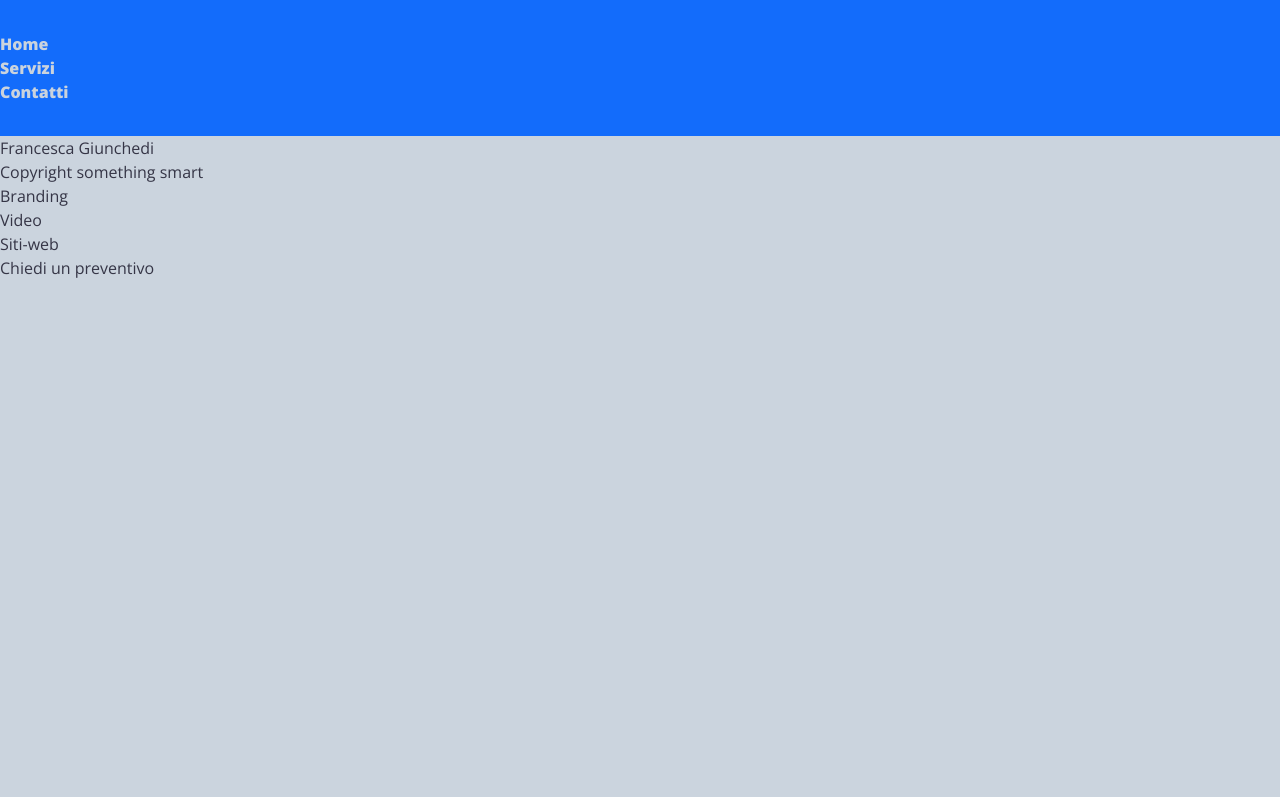
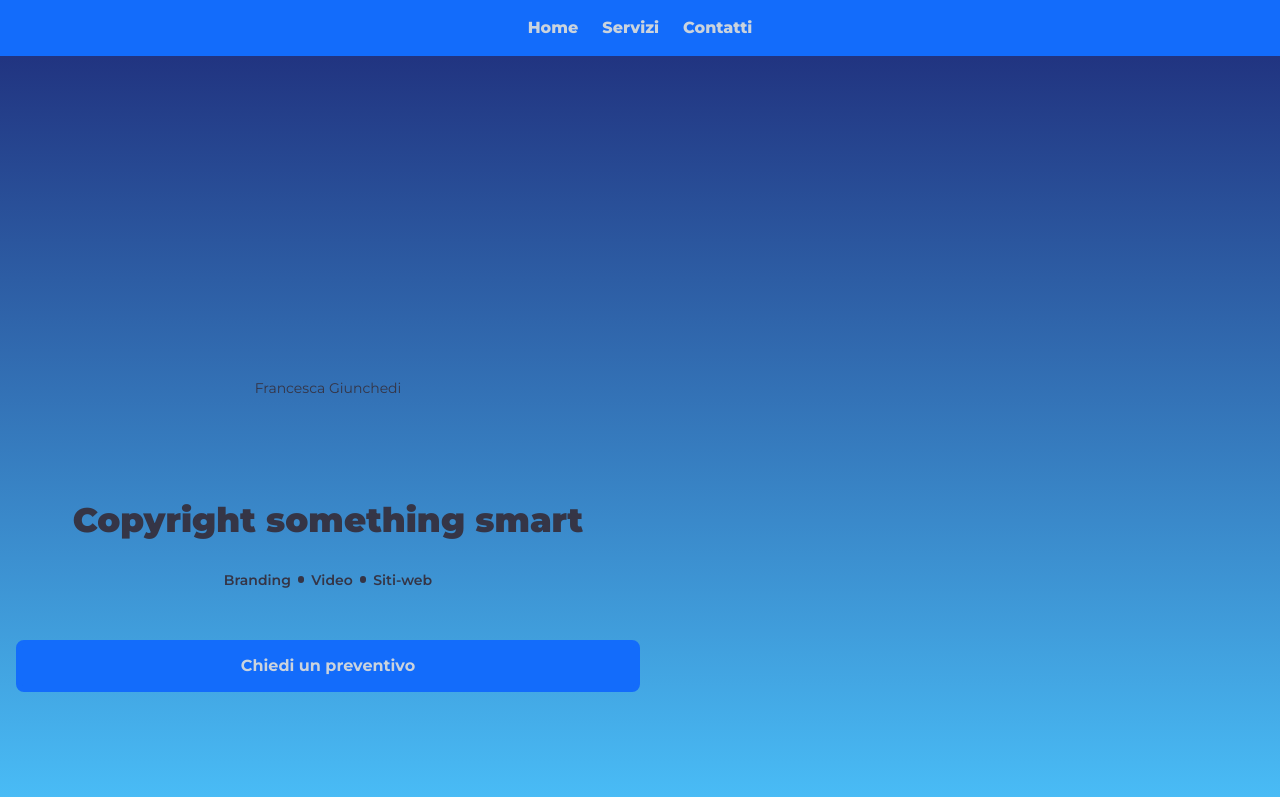
Before and after one commit to francescagiunchedi/MyWebsite, a website: page index.html in a window 1280 px wide. Shown: the top 797 px of the page. Drawn offline with nearby package versions, Linux system fonts and the light colour scheme.

Commit message:
head styling

```diff
--- a/index.html
+++ b/index.html
@@ -29,7 +29,7 @@
     <title>Francesca Giunchedi</title>
   </head>
   <body>
-    <header>
+    <header class="bg-gradient-to-b from-bgBase to-bgGradient">
       <nav>
         <ul class="nav-list">
           <li><a href="">Home</a></li>
@@ -37,22 +37,25 @@
           <li><a href="">Contatti</a></li>
         </ul>
       </nav>
-      <section class="header-containe">
+      <section class="nav-section px-4 ">
+        <div class="grid grid-cols-1 md:grid-cols-2">
           <div class="head-calToAction">
             <p>Francesca Giunchedi</p>
-          <h1>Copyright something smart</h1>
+            <h1 class="text-center">Copyright something smart</h1>
             <ul>
               <li>Branding</li>
               <li>Video</li>
               <li>Siti-web</li>
             </ul>
-          <a
-            class="call-to-action"
-            href="http://"
-            >Chiedi un preventivo</a
-          >
+            <div class="call-to-action">
+              <a href="http://">Chiedi un preventivo</a>
+            </div>
+          </div>
+          <!-- img -->
+          <div class="hidden">image</div>
         </div>
       </section>
+      <!-- <div class="overlay"></div> -->
     </header>
     <!-- start of main contenent -->
     <main class="main-body">
--- a/src/styles.css
+++ b/src/styles.css
@@ -4,24 +4,24 @@
 
 /* npx tailwindcss -i ./src/styles.css -o ./public/styles-output.css --watch */
 
-* {
-  box-sizing: border-box;
-}
-
 :root {
-  --primary-color: hsl(217, 97%, 53%);
-  --primary-textColor: hsl(240, 14%, 24%);
+  --primary-color: #136cfb;
+  --primary-textColor: #353546;
   --body-text-size: 16px;
   --baseline: 1.5rem;
   --doubleBaseline: calc(var(--baseline) * 2);
-  --background-gradient: linear-gradient(
-    180deg,
-    hsl(212, 22%, 83%) 100%,
-    hsl(210, 14%, 92%) 0%
-  );
-  --bacground-color: hsl(212, 22%, 83%);
+
+  --bacground-color: #cad3dd;
+  --titles: "Montserrat", sans-serif;
 }
-
+h1 {
+  margin: 0;
+  padding: 0;
+  font-family: var(--titles);
+  font-size: 34px;
+  line-height: var(--doubleBaseline);
+  font-weight: 900;
+}
 body {
   height: 100vw;
   margin: 0;
@@ -33,18 +33,97 @@ body {
 }
 header {
   height: 100vh;
+  width: 100%;
   margin: 0;
-  background: linear-gradient(
-    180deg,
-    rgba(203, 212, 222, 1) 100%,
-    rgba(231, 234, 237, 1) 0%
-  );
+  padding: 0;
 }
+/* header .overlay {
+  position: absolute;
+  top: 0;
+  left: 0;
+  height: 100%;
+  width: 100%;
+  background: black;
+} */
 nav {
   margin: 0;
   padding: 0;
   font-weight: 800;
   color: var(--bacground-color);
-  background-color: var(--primary-color);
-  padding: 2rem 0;
+  background: var(--primary-color);
+  font-family: var(--titles);
 }
+nav > ul {
+  text-decoration: none;
+  padding: 0;
+  margin: 0;
+  display: flex;
+  justify-content: center;
+  align-content: center;
+}
+
+nav > ul > li {
+  @apply px-3 py-4;
+}
+.nav-section {
+  height: 100vw;
+  position: relative;
+}
+.nav-section > div {
+  position: relative;
+  height: 100vw;
+  top: calc(50vw - 25vw);
+}
+
+.call-to-action {
+  margin: 0;
+  padding: 0.5rem 0.5rem;
+  color: var(--bacground-color);
+  background: var(--primary-color);
+  font-family: var(--titles);
+  font-weight: 700;
+  border-radius: 0.5rem;
+  border-color: var(--primary-color);
+  border-width: 0.4rem;
+  border-style: solid;
+  text-align: center;
+}
+
+.head-calToAction > ul {
+  margin: 0;
+  padding: 0;
+  display: flex;
+  justify-content: center;
+  font-family: var(--titles);
+  font-size: 14px;
+  font-weight: 600;
+  margin-top: var(--baseline);
+  margin-bottom: var(--doubleBaseline);
+}
+.head-calToAction > ul > li {
+  position: relative;
+}
+
+.head-calToAction > ul > li::before {
+  --size: 0.4rem;
+  content: "";
+  width: var(--size);
+  height: var(--size);
+  background: var(--primary-textColor);
+  border-radius: 50%;
+  display: inline-block;
+  margin: 0 0.5em;
+  position: relative;
+  top: -10%;
+}
+.head-calToAction > ul > li:first-child:before {
+  content: none;
+}
+.head-calToAction > p {
+  font-family: var(--titles);
+  font-size: 14px;
+  font-weight: 400;
+  line-height: var(--baseline);
+  text-align: center;
+  margin-bottom: calc(var(--baseline) * 4);
+}
--- a/tailwind.config.js
+++ b/tailwind.config.js
@@ -4,11 +4,13 @@ module.exports = {
   theme: {
     fontFamily: {
       sans: "Open Sans",
-      titles: "Montserrat",
     },
     extend: {
       colors: {
-        text: "hsl(240, 14%, 24%)",
+        primary: "#136cfb",
+        textcolor: "#353546",
+        bgBase: "#1E2A78",
+        bgGradient: " #49BCF6",
       },
     },
   },
```
Also changed, not shown: public/styles-output.css. Lines whose indentation alone changed are shown as unchanged.
